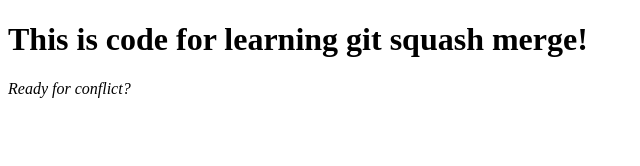
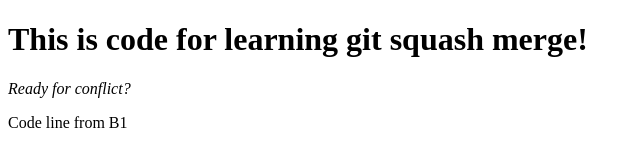
Before and after one commit to ah8583524-oss/tag-repo, a plain HTML site: page index.html in a window 1280 px wide. Shown: the whole page, without its empty margins (0-640 px from the left). Drawn offline with Linux system fonts and the light colour scheme.

Commit message:
b1 added

```diff
--- a/index.html
+++ b/index.html
@@ -8,5 +8,6 @@
 <body>
     <h1>This is code for learning git squash merge!</h1>
     <em>Ready for conflict?</em>
+    <p>Code line from B1</p>
 </body>
 </html>
```
